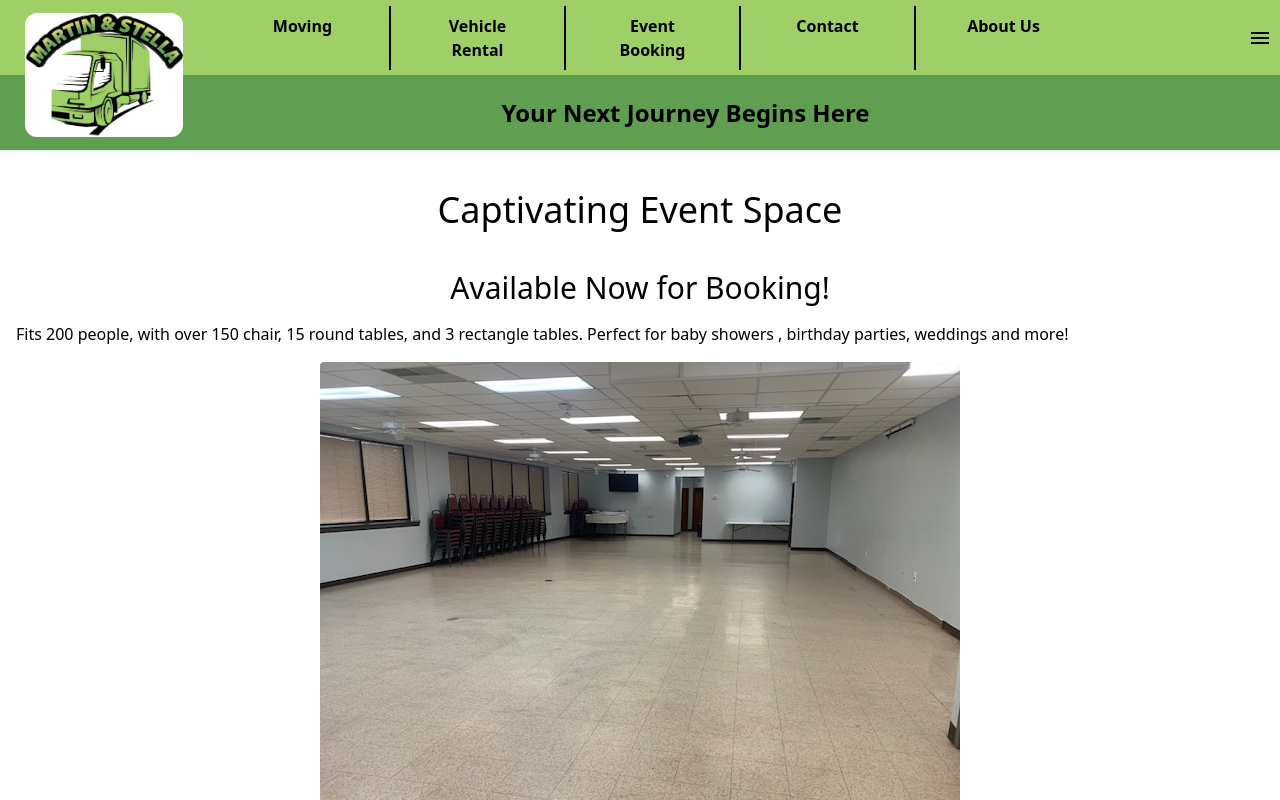
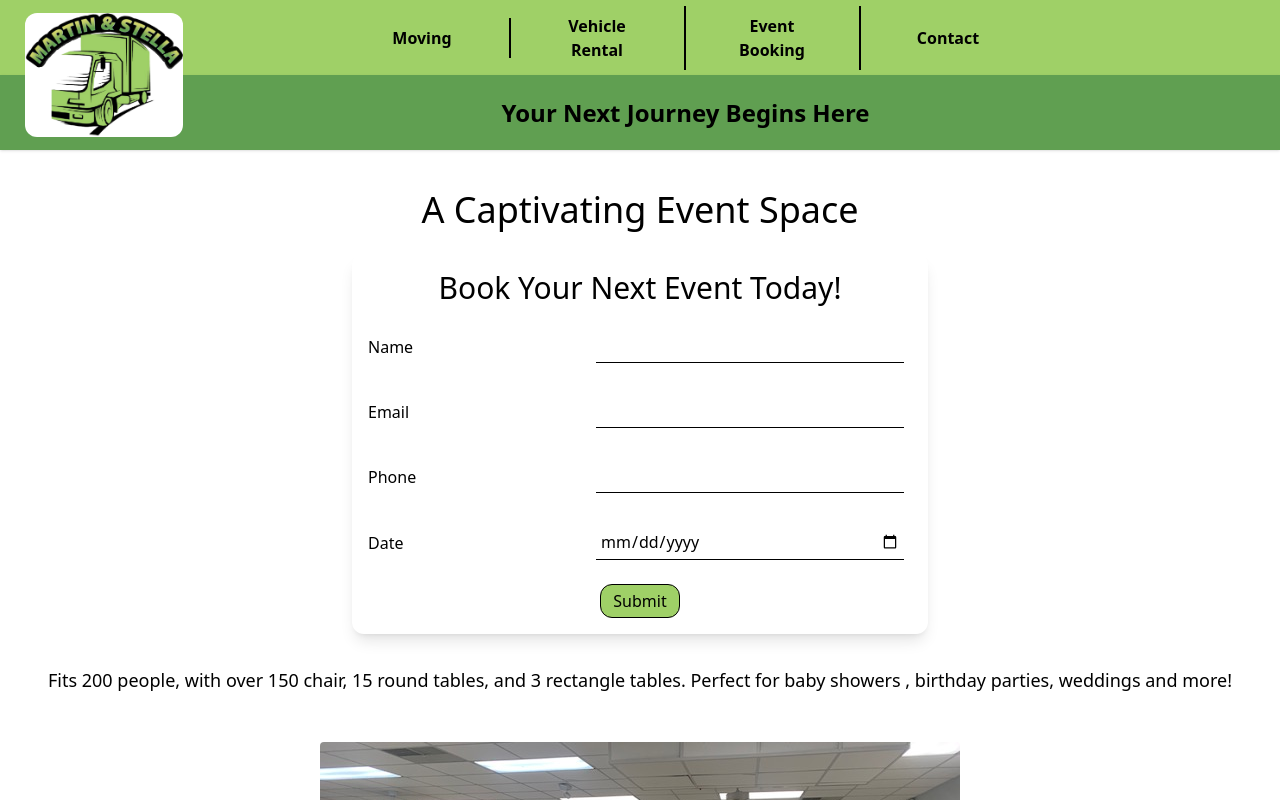
Before and after one commit to wzsamuels/martinandstella, a Next.js app: page /booking in a window 1280 px wide. Shown: the top 800 px of the page. Built offline with nearby package versions, Linux system fonts and the light colour scheme.

Commit message:
Finished pages.

```diff
--- a/components/Modal.tsx
+++ b/components/Modal.tsx
@@ -42,13 +42,13 @@ const Modal = ({show, onClose, children, title, className, background = true} :
           <div className="fixed inset-0 flex min-h-full items-center justify-center p-4" style={{overflow: "initial"}}>
             {/* The actual dialog panel  */}
             <Dialog.Panel className={`mx-auto w-full max-h-full rounded bg-white flex flex-col ${className}`}>
-              <Dialog.Title className={'flex w-full justify-between sticky top-0 bg-white p-4 text-2xl relative'}>
+              <Dialog.Title className={'flex w-full justify-center sticky top-0 bg-white p-4 text-2xl relative text-center'}>
                 {title}
-                <button className={'rounded-full p-1 hover:bg-gray-100 absolute right-2 top-2'} onClick={onClose}>
+                <button className={'rounded-full p-1 hover:bg-gray-100 absolute right-4 top-4'} onClick={onClose}>
                   <IoMdClose/>
                 </button>
               </Dialog.Title>
-              <div className={'overflow-y-auto p-4'}>
+              <div className={'overflow-y-auto'}>
                 {children}
               </div>
             </Dialog.Panel>
--- a/pages/_app.tsx
+++ b/pages/_app.tsx
@@ -5,6 +5,7 @@ import logo from '../public/images/logo-cropped.png'
 import Link from "next/link";
 import {IoMenuSharp} from "react-icons/io5";
 import {useState} from "react";
+import Head from "next/head";
 
 const links = [
   {
@@ -23,10 +24,6 @@ const links = [
     text: "Contact",
     url: "/contact"
   },
-  {
-    text: "About Us",
-    url: "/about"
-  },
 ]
 
 export default function App({ Component, pageProps }: AppProps) {
@@ -43,9 +40,15 @@ export default function App({ Component, pageProps }: AppProps) {
 
   return (
     <div className={'relative min-h-screen max-w-[100vw] overflow-hidden'}>
+      <Head>
+        <link rel="preconnect" href="https://fonts.googleapis.com"/>
+          <link rel="preconnect" href="https://fonts.gstatic.com" crossOrigin={"true"}/>
+            <link href="https://fonts.googleapis.com/css2?family=Oswald:wght@500&display=swap" rel="stylesheet"/>
+      </Head>
       <nav className={'relative'}>
         <div className={'h-[75px] bg-lightGreen flex items-center shadow justify-end '}>
-          <div className={'lg:right-[92px] relative hidden md:flex w-full justify-center w-[calc(100vw-183px)] lg:w-[calc(100vw-275px)]'}>
+          <div className={' lg:right-[92px] relative  w-full w-[calc(100vw-230px)] md:w-[calc(100vw-183px)] lg:w-[calc(100vw-275px)]'}>
+            <div className={'hidden md:flex justify-center items-center'}>
             { links.map((link, index) =>
               <Link
                 href={link.url}
@@ -57,14 +60,17 @@ export default function App({ Component, pageProps }: AppProps) {
                 {link.text}
               </Link>
             )}
+            </div>
+            <span className={'block md:hidden xs:text-xs md:text-sm text-md font-bold text-center'}>Your Next Journey Begins Here</span>
           </div>
-          <button onClick={() => setDrawer(true)}>
+
+          <button className={'block md:hidden'} onClick={() => setDrawer(true)}>
             <IoMenuSharp className={'w-6 h-6 mr-2'}/>
           </button>
         </div>
         <div className={'h-[75px] bg-green shadow flex justify-end items-center'}>
           <div className={'lg:right-[92px] relative flex w-full justify-center w-[calc(100vw-183px)] lg:w-[calc(100vw-275px)]'}>
-            <span className={'text-md sm:text-lg md:text-2xl font-bold text-center'}>Your Next Journey Begins Here</span>
+            <span className={'hidden md:block text-2xl font-bold text-center'}>Your Next Journey Begins Here</span>
           </div>
         </div>
         <div className={'h-[150px] w-[183px] absolute top-0 flex items-center justify-end'}>
@@ -83,8 +89,8 @@ export default function App({ Component, pageProps }: AppProps) {
           className = {`fixed z-10 animate-[fromRight_0.4s_ease-in-out] right-0 top-0 bg-lightGreen m-auto h-full transition-all duration-500 ease-in-out w-[220px]
            ${drawerClosing && 'right-[-300px]'} shadow-[0_4px_8px_0_rgba(0,0,0,0.2)_0_6px_20px_0_rgba(0,0,0,0.19)]`}
         >
-          <div className="flex justify-between h-[75px] pl-3.5">
-            <Link href={`/`} className={'flex items-center'}>Martin & Stella</Link>
+          <div className="flex justify-between h-[75px] pl-3.5 bg-green">
+            <Link href={`/`} style={{fontFamily: 'Oswald, sans-serif'}} className={'flex items-center font-bold text-lg'}>Martin & Stella</Link>
             <button aria-label="Close Menu">
               <IoMenuSharp className={'w-6 h-6 mr-2'}/>
             </button>
@@ -101,17 +107,16 @@ export default function App({ Component, pageProps }: AppProps) {
                 </Link>
             )
           }
-          <div className="absolute w-full bottom-[5px] p-4 text-xs">
-            <div>© Twin Silver Web Design LLC</div>
-          </div>
         </div>
       </div>
 
       <div className={'mb-16'}>
         <Component {...pageProps} />
       </div>
-      <footer className={'absolute bottom-0  bg-green h-16 p-4 w-full'}>
-        Footer
+      <footer className={'absolute bottom-0 bg-green h-16 p-4 w-full flex justify-center items-center'}>
+        <div className={'font-bold'}>
+          <a className={'underline'} href={'mailto:martinstella@gmail.com'}> martinstella@gmail.com </a> | <a className={'underline'} href={'tel:9196350595'}>919-635-0595</a> | Copyright Martin & Stella LLC | Web Site by <a className={'underline'} href={'https://twinsilverdesign.com'}>Twin Silver Design</a>
+        </div>
       </footer>
     </div>
   )
--- a/pages/booking.tsx
+++ b/pages/booking.tsx
@@ -5,20 +5,77 @@ import event4 from "../public/images/event4.jpg"
 import event5 from "../public/images/event5.jpg"
 import event6 from "../public/images/event6.jpg"
 import Image from "next/image";
+import Button from "../components/Button";
+import {FormEvent, useState} from "react";
+import emailForm from "../lib/emailForm";
+import {FormData} from "../types/formTypes";
+import useFormData from "../hooks/useFormData";
+import Form from "../components/Form";
 
 const images = [
   event1, event2, event3, event4, event5, event6
 ]
 
+const formFields = [
+  {
+    name: 'name',
+    type: 'text',
+    label: 'Name',
+    required: true,
+  },
+  {
+    name: 'email',
+    type: 'email',
+    label: 'Email',
+    required: true,
+  },
+  {
+    name: 'phone',
+    type: 'tel',
+    label: 'Phone',
+    required: true,
+  },
+  {
+    name: 'date',
+    type: 'date',
+    label: 'Date',
+    required: true,
+  },
+]
+
 const Booking = () => {
+  const [message, setMessage] = useState("")
+
+  const handleSubmit = (event: FormEvent<HTMLFormElement>, formData: FormData) => {
+    event.preventDefault();
+    console.log(formData)
+    try {
+      emailForm("contact@twinsilverdesign.com", "Martin & Stella - Event Booking", formData)
+      setMessage("Thanks for making an event booking with us! We'll respond shorty to confirm you reservation!")
+    } catch(err) {
+      setMessage("Sorry, we ran into a problem processing your request. Please contact us with the email address or phone number below.")
+    }
+  }
+
   return (
-    <div className={'flex flex-col p-4'}>
-      <h1 className={'md text-4xl text-3xl my-6 text-center'}>Captivating Event Space</h1>
-      <h2 className={'md text-3xl text-2xl my-4 text-center'}>Available Now for Booking!</h2>
-      <p>
+    <div className={'flex flex-col items-center p-4'}>
+      <h1 className={'md text-4xl text-3xl my-6 text-center'}>A Captivating Event Space</h1>
+
+      <div className={'rounded-xl shadow-lg p-4 w-full max-w-xl'}>
+        <h2 className={'md:text-3xl text-2xl text-center'}>Book Your Next Event Today!</h2>
+        {
+          message ? <div className={'p-4 text-lg'}>{message}</div> :
+            <Form
+              className={'max-w-xl w-full '}
+              handleSubmit={handleSubmit}
+              formFields={formFields}
+            />
+        }
+      </div>
+
+      <p className={'text-lg text-center my-8'}>
         Fits 200 people, with over 150 chair, 15 round tables, and 3 rectangle tables.
         Perfect for baby showers , birthday parties, weddings and more!
-
       </p>
       <div className={'flex flex-wrap items-center justify-center'}>
         { images.map((image, index) =>
--- a/pages/contact.tsx
+++ b/pages/contact.tsx
@@ -1,6 +1,7 @@
 import {FormEvent, useState} from "react";
 import useFormData from "../hooks/useFormData";
 import emailForm from "../lib/emailForm"
+import Form from "../components/Form";
 
 const formFields = [
   {
@@ -31,7 +32,7 @@ const Contact = () => {
     event.preventDefault();
     console.log(formData)
     try {
-      emailForm("contact@twinsilverdesign.com", "Email Form Test", formData)
+      emailForm("contact@twinsilverdesign.com", "Martin & Stella - Customer Contact Email", formData)
       setMessage("Thanks for your feedback! We'll quickly responded to any questions or concerns.")
     } catch(err) {
       setMessage("Sorry, we ran into a problem processing your request. Please contact us with the email address or phone number below.")
@@ -40,33 +41,8 @@ const Contact = () => {
 
   return (
     <div className={'flex flex-col items-center mt-4'}>
-      <h1>Contact Us</h1>
-      <form onSubmit={handleSubmit} className={'w-full max-w-md p-2'}>
-        {formFields.map(field =>
-          <div key={field.name} className={'flex items-center flex-wrap my-4'}>
-            <label className={'basis-[220px] shrink-0'}>{field.label}</label>
-            {field.type === "textarea" ?
-              <textarea
-                name={field.name}
-                value={formData[field.name]}
-                onChange={handleChange}
-                className={'p-1 m-2 border border-black flex-grow'}
-              />
-              :
-              <input
-                name={field.name}
-                value={formData[field.name]}
-                type={field.type}
-                onChange={handleChange}
-                className={'p-1 m-2 border-b border-black flex-grow'}
-              />
-            }
-          </div>
-        )}
-        <div className={'w-full flex justify-center my-4'}>
-          <button className={'border border-black bg-lightGreen rounded-xl py-1 px-3'} type={"submit"}>Submit</button>
-        </div>
-      </form>
+      <h1 className={'md:text-4xl text-3xl my-6'}>We&apos;d Love to Hear From You!</h1>
+      <Form handleSubmit={handleSubmit} className={'w-full max-w-md p-4 rounded-xl shadow-lg'} formFields={formFields}/>
     </div>
 
   )
--- a/pages/index.tsx
+++ b/pages/index.tsx
@@ -30,8 +30,8 @@ export default function Home() {
       <main>
         <div className={'h-[400px] relative flex items-center justify-center'}>
           <Image className={'absolute top-0 left-0 object-cover w-full h-full'} src={bannerImage} alt={'Road'}/>
-          <div className={'bg-white rounded shadow p-4 z-10'}>
-            Let Us Help Your On Your Journey
+          <div className={'bg-white/80 bg-white rounded shadow p-4 z-10 md:text-2xl text-xl'}>
+            No Matter You Destination, Your Next Journey Begins Here
           </div>
 
         </div>
--- a/pages/moving.tsx
+++ b/pages/moving.tsx
@@ -1,10 +1,12 @@
-import {FormEvent} from "react";
+import {FormEvent, useState} from "react";
 import useFormData from "../hooks/useFormData";
 import Button from "../components/Button";
 import Image from "next/image";
 
 import moving1 from '../public/images/moving.jpg'
 import moving2 from '../public/images/moving2.jpg'
+import emailForm from "../lib/emailForm";
+import Form from "../components/Form";
 
 const formFields = [
   {
@@ -58,57 +60,53 @@ const formFields = [
 ]
 
 const Moving = () => {
-  const [formData, handleChange] = useFormData(formFields)
+  const [formData, handleChange] = useFormData(formFields);
+  const [message, setMessage] = useState("");
 
   const handleSubmit = (event: FormEvent<HTMLFormElement>) => {
     event.preventDefault();
     console.log(formData)
+    try {
+      emailForm("contact@twinsilverdesign.com", "Martin & Stella - Moving Request", formData)
+      setMessage("Thanks for scheduling a move with with us! We'll respond shorty to confirm you reservation!")
+    } catch(err) {
+      setMessage("Sorry, we ran into a problem processing your request. Please contact us with the email address or phone number below.")
+    }
   }
 
   return (
     <div className={'flex flex-col justify-center items-center mt-6 w-full'}>
       <div className={'relative flex justify-center'}>
         <div className={'mb-6 relative'}>
+          <div className={'absolute bg-black/20 z-10 w-full h-full mb-6'}></div>
           <Image className={'w-full max-w-4xl  w-full rounded'} src={moving1} alt={''}/>
         </div>
-        <div className={'absolute bg-black/20 z-10 w-full h-full'}></div>
         <div className={'z-10 absolute top-0 flex flex-col items-center '}>
-          <div className={'rounded  px-4 py-2'}>
+          <div className={'rounded  px-4 py-2 mb-4'}>
             <h1 className={'md:text-4xl text-3xl my-6 text-center'}>Feeling Crushed by the Stress of Moving?</h1>
             <h2 className={'md:text-3xl text-2xl my-4 text-center'}>Let Us Take Some of the Weight Off!</h2>
           </div>
 
-          <form onSubmit={handleSubmit} className={'w-full px-4 max-w-lg rounded-xl min-[550px]:bg-white/80 mt-0 max-[550px]:mt-[calc(100%+6em)] max-[500px]:mt-[calc(100%)]'}>
-              { formFields.map(item =>
-                <div key={item.name} className={'flex items-center flex-wrap my-4'}>
-                  <label className={'basis-[220px] shrink-0 w-full flex items-center justify-between'} key={item.name}>
-                    {item.label}
-                  </label>
-                    <input
-                      className={'p-1 m-2 border-b border-black flex-grow bg-white/50'}
-                      name={item.name}
-                      value={formData[item.name]}
-                      type={item.type}
-                      onChange={handleChange}
-                    />
-                  </div>
-              )}
-              <div className={'w-full flex justify-center my-6'}>
-                <Button type={"submit"}>Submit</Button>
-              </div>
-          </form>
+          <Form
+            formFields={formFields}
+            handleSubmit={handleSubmit}
+            className={'w-full p-4 max-w-lg rounded-xl min-[550px]:bg-white/80 mt-0 max-[550px]:mt-[calc(100%+6em)] max-[500px]:mt-[calc(100%)]'}
+          />
         </div>
 
       </div>
 
-      <div className={'mb-8 mt-0 max-[550px]:mt-[600px] mt-0 max-[500px]:mt-[40em] max-[470px]:mt-[50em] max-[450px]:mt-[55em] max-[400px]:mt-[58em] relative'}>
+      <div className={'mb-8 mt-0 max-[550px]:mt-[40em] max-[500px]:mt-[36em] max-[470px]:mt-[50em] max-[450px]:mt-[55em] max-[400px]:mt-[58em] relative'}>
         <div className={'bg-white/80 rounded z-20 px-4 py-2 max-w-4xl mx-4 mb-4 rounded mt-8 absolute'}>
-          Our transportation company specializes in commercial/residential moving. With over 2,000+ moves in and out of
-          the North Carolina region, we are the premier moving company for your needs. We have moving trucks of every size and perform local/long distance moves. Whether you&apos;re moving out of your home, office, or business we cover all corners swiftly and efficiently. As we say, let us take the stress out of your day.
+          <h2 className={'text-xl md:text-2xl text-center my-4'}>Martin & Stella specializes in both commercial and residential moving.</h2>
+          <p className={'text-lg md:text-xl'}>With over 2,000+ moves in and out of
+            the North Carolina region, we are the premier moving company for your needs. We have moving trucks of every size and perform local/long distance moves. Whether you&apos;re moving out of your home, office, or business we cover all corners swiftly and efficiently. As we say, let us take the stress out of your day.
+          </p>
         </div>
-        <div className={'absolute bg-black/20 z-10 w-full h-full'}></div>
 
-        <div className={''}>
+
+        <div className={'relative'}>
+          <div className={'absolute bg-black/20 z-10 w-full h-full'}></div>
           <Image className={'w-full max-w-4xl  w-full rounded '} src={moving2} alt={''}/>
         </div>
       </div>
--- a/pages/rental.tsx
+++ b/pages/rental.tsx
@@ -7,6 +7,8 @@ import Image from "next/image";
 import Button from "../components/Button";
 import Modal from "../components/Modal";
 import useFormData from "../hooks/useFormData";
+import emailForm from "../lib/emailForm";
+
 const carData = [
   {
     id: 0,
@@ -74,28 +76,28 @@ const formFields = [
     label: 'Date',
     required: true,
   },
-  {
-    name: 'feedback',
-    type: 'textarea',
-    label: "What's on your mind?",
-    required: true,
-  }
 ]
 
 const Rental = () => {
   const [formState, handleFormChange] = useFormData(formFields);
   const [modalOpen, setModalOpen] = useState(false);
   const [dates, setDates] = useState<Dates>({startDate: null, endDate: null})
+  const [message, setMessage] = useState("")
 
   const handleSubmit = (event: FormEvent<HTMLFormElement>) => {
     event.preventDefault();
     console.log(formState)
-
+    try {
+      emailForm("contact@twinsilverdesign.com", "Martin & Stella - Car Rental Reservation", formState)
+      setMessage("Thanks for making a car rental reservation with us! We'll respond shorty to confirm you reservation!")
+    } catch(err) {
+      setMessage("Sorry, we ran into a problem processing your request. Please contact us with the email address or phone number below.")
+    }
   }
 
   return (
     <div className={'flex flex-col items-center my-4'}>
-      <h1 className={'text-3xl'}>Car Rental</h1>
+      <h1 className={'text-3xl my-6'}>Car Rental</h1>
       <div className={'flex flex-wrap justify-center'}>
         { carData.map(car =>
           <div key={car.id} className={'rounded-t-xl shadow-xl border-gray-300 border max-w-[600px] m-4'}>
@@ -119,16 +121,18 @@ const Rental = () => {
           </div>
         )}
       </div>
-      <h1 className={'text-3xl'}>Select a Date </h1>
-      <div className={'w-[900px] max-w-full md:max-w-[80%] my-8'}>
-        <Calendar dates={dates} setDates={setDates} range={true} />
-      </div>
     <Modal
       show={modalOpen}
       onClose={() => setModalOpen(false)}
-      title={'Make Reservation'}
+      title={'Make a Reservation'}
       className={'max-w-lg'}
     >
+      <div className={'px-4 pb-4'}>
+      { message ?
+        <div>
+          {message}
+        </div>
+        :
         <form onSubmit={handleSubmit}>
           { formFields.map(field =>
             <div key={field.name} className={'flex items-center  flex-wrap my-4'}>
@@ -138,6 +142,7 @@ const Rental = () => {
                   name={field.name}
                   value={formState[field.name]}
                   onChange={handleFormChange}
+                  required={field.required}
                   className={'p-1 m-2 border border-black flex-grow'}
                 />
                 :
@@ -145,13 +150,19 @@ const Rental = () => {
                   name={field.name}
                   value={formState[field.name]}
                   type={field.type}
+                  required={field.required}
                   onChange={handleFormChange}
                   className={'p-1 m-2 border-b border-black flex-grow'}
                 />
               }
             </div>
           )}
+          <div className={'flex justify-center'}>
+            <Button type={'submit'}>Submit</Button>
+          </div>
         </form>
+      }
+      </div>
     </Modal>
     </div>
   )
```
Lines whose indentation alone changed are shown as unchanged.
